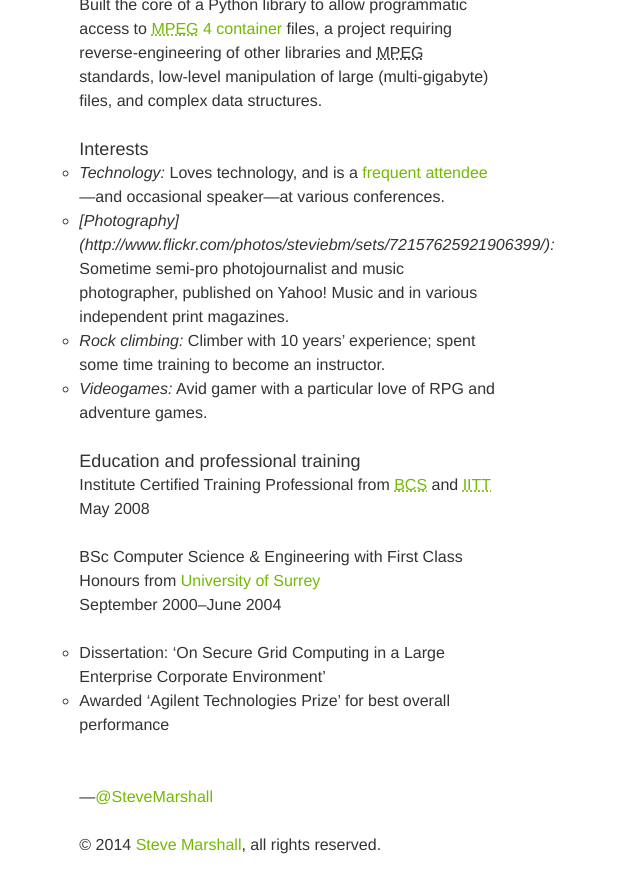
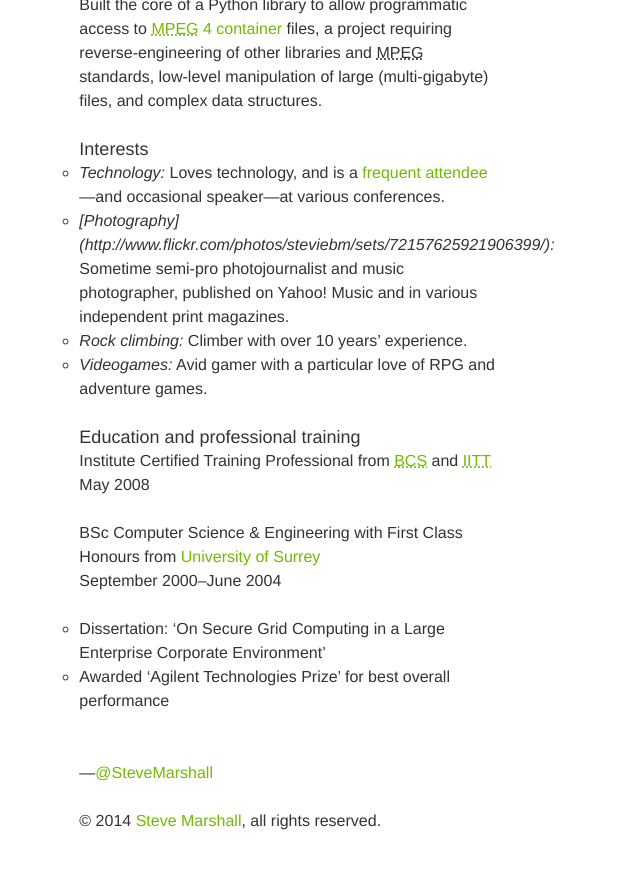
Before and after one commit to SteveMarshall/stevemarshall.github.io, a Jekyll site: the page built from cv/index.md, in a window 1280 px wide and 900 px high, scrolled down 3084 px. Shown: the top 893 px of the window, without its empty margins (0-640 px from the left). Built offline with Jekyll 4.4.1, drawn with Linux system fonts in a browser that asks for light colours; Markdown is read by kramdown in place of the engine named in the settings.

Commit message:
Remove redundant copy.

```diff
--- a/cv/index.md
+++ b/cv/index.md
@@ -179,8 +179,7 @@ Interests
   (http://www.flickr.com/photos/steviebm/sets/72157625921906399/):*
   Sometime semi-pro photojournalist and music photographer,
   published on Yahoo! Music and in various independent print magazines.
-- *Rock climbing:* Climber with 10 years’ experience; spent some time
-  training to become an instructor.
+- *Rock climbing:* Climber with over 10 years’ experience.
 - *Videogames:* Avid gamer with a particular love of RPG and adventure
   games.
 
```
